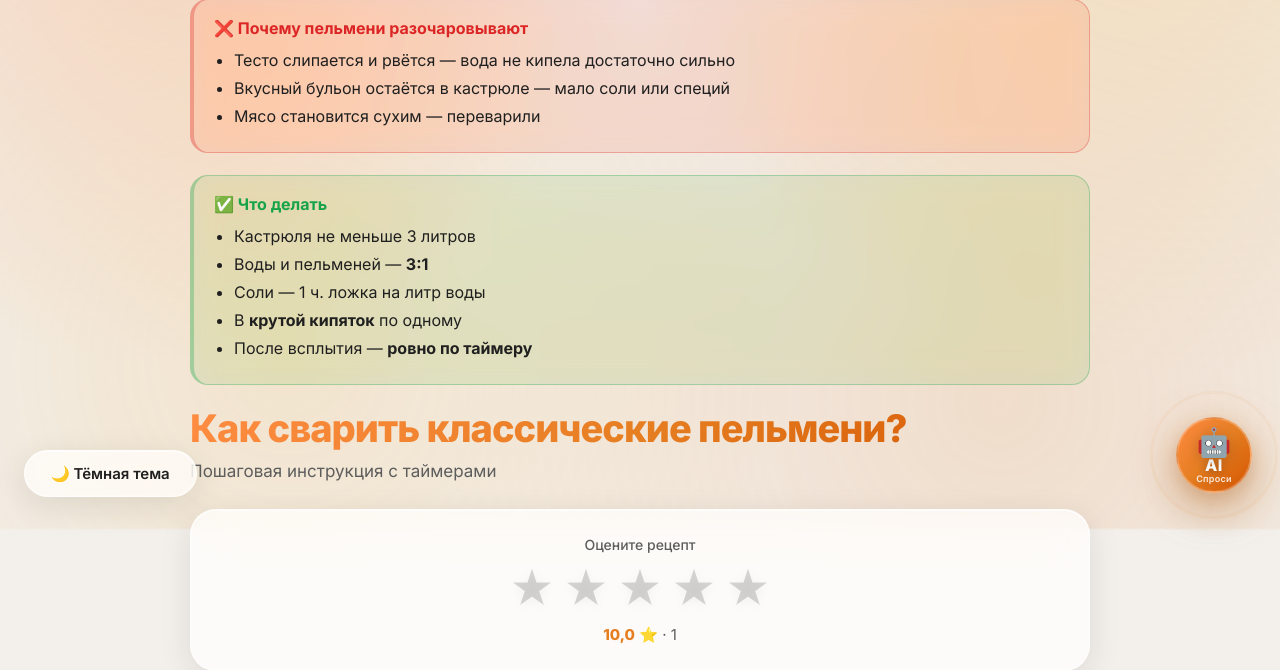
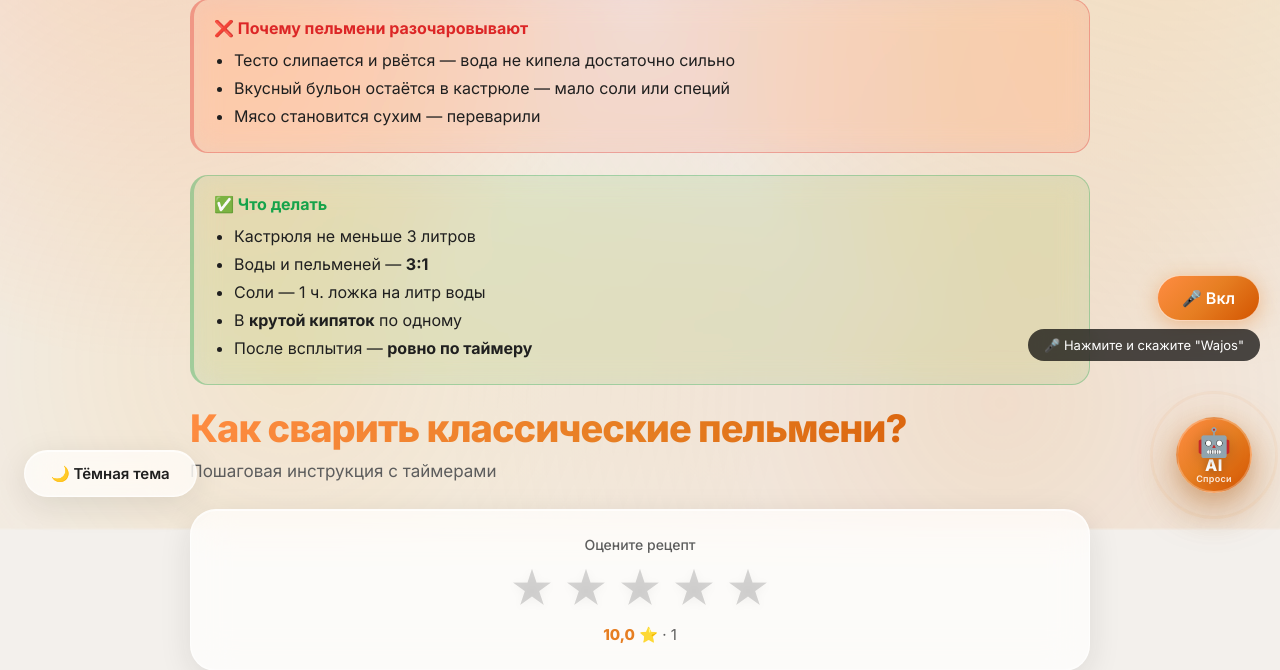
Before and after one commit to levstepansin-ship-it/django_project, a Django app: page /recipe/1/ in a window 1280 px wide. Shown: the part 279-949 px from the top of the page. Run offline with Django 4.2, Linux system fonts and the light colour scheme; a user stored in the database is signed in; data comes from the database, SQL or seed files in the repository; tables that the repository leaves empty hold one stand-in row (values such as "Sample post").

Commit message:
Update recipe_detail.html

```diff
--- a/recipes/templates/recipes/recipe_detail.html
+++ b/recipes/templates/recipes/recipe_detail.html
@@ -1189,4 +1189,18 @@
 })();
 
 </script>
+<!-- ===== AI-ШЕФ — КНОПКА И СТАТУС ===== -->
+<div style="position: fixed; bottom: 160px; right: 20px; z-index: 9999; display: flex; flex-direction: column; align-items: flex-end; gap: 8px;">
+    <button id="voiceBtn" class="btn btn-primary" style="font-size: 16px; padding: 12px 24px; border-radius: 50px; box-shadow: 0 4px 20px rgba(230,126,34,0.4);">
+        🎤 Вкл
+    </button>
+    <div id="voiceStatus" style="background: rgba(0,0,0,0.7); color: white; padding: 8px 16px; border-radius: 20px; font-size: 13px; backdrop-filter: blur(10px);">
+        🎤 Нажмите и скажите "Wajos"
+    </div>
+</div>
+
+<!-- Данные рецепта для AI-шефа -->
+<script id="recipeStepsData" type="application/json">
+{{ recipe.steps|safe }}
+</script>
 {% endblock %}
```
